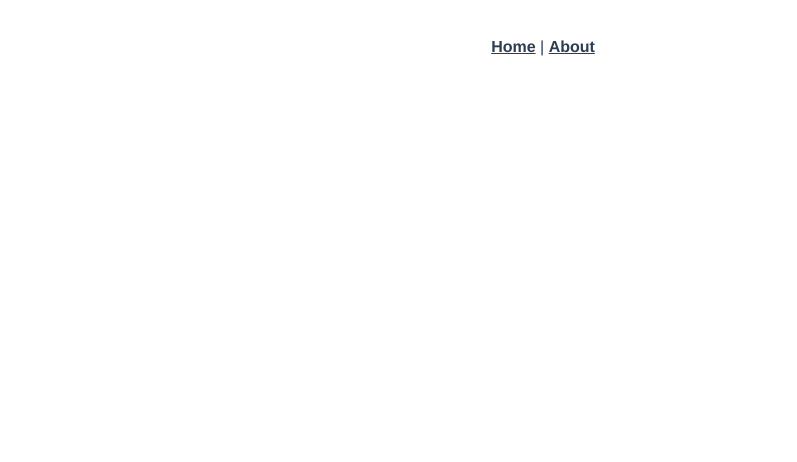
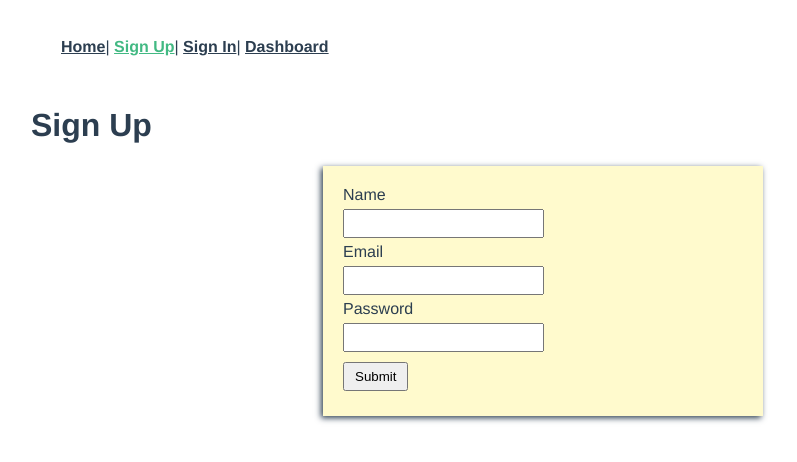
Before and after one commit to vary0005/final, a Vue app: page /signup in a window 1280 px wide. Shown: the top 462 px of the page, without its empty margins (97-894 px from the left). Built offline with nearby package versions, Linux system fonts and the light colour scheme.

Commit message:
initial commit - signup signin auth working

```diff
--- a/package.json
+++ b/package.json
@@ -8,6 +8,7 @@
     "lint": "vue-cli-service lint"
   },
   "dependencies": {
+    "axios": "^0.19.0",
     "core-js": "^2.6.5",
     "vue": "^2.6.10",
     "vue-router": "^3.0.3",
--- a/src/App.vue
+++ b/src/App.vue
@@ -1,20 +1,30 @@
 <template>
   <div id="app">
     <div id="nav">
-      <router-link to="/">Home</router-link> |
-      <router-link to="/about">About</router-link>
+      <router-link :to="{ name: 'home' }">Home</router-link>|
+      <router-link :to="{ name: 'signup' }">Sign Up</router-link>|
+      <router-link :to="{ name: 'signin' }">Sign In</router-link>|
+      <router-link :to="{ name: 'dashboard' }">Dashboard</router-link>
     </div>
+    <div class="error" v-if="error">{{ error }}</div>
     <router-view />
   </div>
 </template>
+<script>
+import { mapState } from "vuex";
+export default {
+  computed: mapState(["error"])
+};
+</script>
 
 <style>
 #app {
   font-family: "Avenir", Helvetica, Arial, sans-serif;
   -webkit-font-smoothing: antialiased;
   -moz-osx-font-smoothing: grayscale;
-  text-align: center;
   color: #2c3e50;
+  max-width: 1024px;
+  margin: 0 auto;
 }
 #nav {
   padding: 30px;
@@ -28,4 +38,8 @@
 #nav a.router-link-exact-active {
   color: #42b983;
 }
+.error {
+  background-color: rosybrown;
+  padding: 20px;
+}
 </style>
--- /dev/null
+++ b/src/axios-auth.js
@@ -0,0 +1,9 @@
+import axios from "axios";
+
+const instance = axios.create({
+  baseURL: "https://identitytoolkit.googleapis.com/v1/"
+});
+
+// instance.defaults.headers.common['SOMETHING'] = 'something'
+
+export default instance;
--- a/src/components/HelloWorld.vue
+++ /dev/null
@@ -1,114 +0,0 @@
-<template>
-  <div class="hello">
-    <h1>{{ msg }}</h1>
-    <p>
-      For a guide and recipes on how to configure / customize this project,<br />
-      check out the
-      <a href="https://cli.vuejs.org" target="_blank" rel="noopener"
-        >vue-cli documentation</a
-      >.
-    </p>
-    <h3>Installed CLI Plugins</h3>
-    <ul>
-      <li>
-        <a
-          href="https://github.com/vuejs/vue-cli/tree/dev/packages/%40vue/cli-plugin-babel"
-          target="_blank"
-          rel="noopener"
-          >babel</a
-        >
-      </li>
-      <li>
-        <a
-          href="https://github.com/vuejs/vue-cli/tree/dev/packages/%40vue/cli-plugin-eslint"
-          target="_blank"
-          rel="noopener"
-          >eslint</a
-        >
-      </li>
-    </ul>
-    <h3>Essential Links</h3>
-    <ul>
-      <li>
-        <a href="https://vuejs.org" target="_blank" rel="noopener">Core Docs</a>
-      </li>
-      <li>
-        <a href="https://forum.vuejs.org" target="_blank" rel="noopener"
-          >Forum</a
-        >
-      </li>
-      <li>
-        <a href="https://chat.vuejs.org" target="_blank" rel="noopener"
-          >Community Chat</a
-        >
-      </li>
-      <li>
-        <a href="https://twitter.com/vuejs" target="_blank" rel="noopener"
-          >Twitter</a
-        >
-      </li>
-      <li>
-        <a href="https://news.vuejs.org" target="_blank" rel="noopener">News</a>
-      </li>
-    </ul>
-    <h3>Ecosystem</h3>
-    <ul>
-      <li>
-        <a href="https://router.vuejs.org" target="_blank" rel="noopener"
-          >vue-router</a
-        >
-      </li>
-      <li>
-        <a href="https://vuex.vuejs.org" target="_blank" rel="noopener">vuex</a>
-      </li>
-      <li>
-        <a
-          href="https://github.com/vuejs/vue-devtools#vue-devtools"
-          target="_blank"
-          rel="noopener"
-          >vue-devtools</a
-        >
-      </li>
-      <li>
-        <a href="https://vue-loader.vuejs.org" target="_blank" rel="noopener"
-          >vue-loader</a
-        >
-      </li>
-      <li>
-        <a
-          href="https://github.com/vuejs/awesome-vue"
-          target="_blank"
-          rel="noopener"
-          >awesome-vue</a
-        >
-      </li>
-    </ul>
-  </div>
-</template>
-
-<script>
-export default {
-  name: "HelloWorld",
-  props: {
-    msg: String
-  }
-};
-</script>
-
-<!-- Add "scoped" attribute to limit CSS to this component only -->
-<style scoped>
-h3 {
-  margin: 40px 0 0;
-}
-ul {
-  list-style-type: none;
-  padding: 0;
-}
-li {
-  display: inline-block;
-  margin: 0 10px;
-}
-a {
-  color: #42b983;
-}
-</style>
--- a/src/router.js
+++ b/src/router.js
@@ -1,6 +1,9 @@
 import Vue from "vue";
 import Router from "vue-router";
 import Home from "./views/Home.vue";
+import SignUp from "./views/SignUp.vue";
+import SignIn from "./views/SignIn.vue";
+import Dashboard from "./views/Dashboard.vue";
 
 Vue.use(Router);
 
@@ -14,13 +17,19 @@ export default new Router({
       component: Home
     },
     {
-      path: "/about",
-      name: "about",
-      // route level code-splitting
-      // this generates a separate chunk (about.[hash].js) for this route
-      // which is lazy-loaded when the route is visited.
-      component: () =>
-        import(/* webpackChunkName: "about" */ "./views/About.vue")
+      path: "/signup",
+      name: "signup",
+      component: SignUp
+    },
+    {
+      path: "/signin",
+      name: "signin",
+      component: SignIn
+    },
+    {
+      path: "/dashboard",
+      name: "dashboard",
+      component: Dashboard
     }
   ]
 });
--- a/src/store.js
+++ b/src/store.js
@@ -1,10 +1,65 @@
 import Vue from "vue";
 import Vuex from "vuex";
+import axiosAuth from "./axios-auth";
 
 Vue.use(Vuex);
 
 export default new Vuex.Store({
-  state: {},
-  mutations: {},
-  actions: {}
+  state: {
+    idToken: null,
+    userId: null,
+    error: ""
+  },
+  mutations: {
+    AUTH_USER(state, userData) {
+      state.idToken = userData.token;
+      state.userId = userData.userId;
+    },
+    SET_ERROR(state, error) {
+      state.error = error;
+    }
+  },
+  actions: {
+    signUp({ commit }, authData) {
+      axiosAuth
+        .post("accounts:signUp?key=AIzaSyCNJAGKUvdgU-KooMb9wE1bfEBYllsqiKc", {
+          email: authData.email,
+          password: authData.password,
+          returnSecureToken: true
+        })
+        .then(res => {
+          console.log(res);
+          commit("AUTH_USER", {
+            token: res.data.idToken,
+            userId: res.data.localId
+          });
+        })
+        .catch(error => {
+          console.log(error.response.data.error.message);
+          commit("SET_ERROR", error.response.data.error.message);
+        });
+    },
+    signIn({ commit }, authData) {
+      axiosAuth
+        .post(
+          "accounts:signInWithPassword?key=AIzaSyCNJAGKUvdgU-KooMb9wE1bfEBYllsqiKc",
+          {
+            email: authData.email,
+            password: authData.password,
+            returnSecureToken: true
+          }
+        )
+        .then(res => {
+          console.log(res);
+          commit("AUTH_USER", {
+            token: res.data.idToken,
+            userId: res.data.localId
+          });
+        })
+        .catch(error => {
+          console.log(error.response.data.error.message);
+          commit("SET_ERROR", error.response.data.error.message);
+        });
+    }
+  }
 });
--- a/src/views/About.vue
+++ /dev/null
@@ -1,5 +0,0 @@
-<template>
-  <div class="about">
-    <h1>This is an about page</h1>
-  </div>
-</template>
--- /dev/null
+++ b/src/views/Dashboard.vue
@@ -0,0 +1,3 @@
+<template>
+  <h1>Dashboard</h1>
+</template>
--- a/src/views/Home.vue
+++ b/src/views/Home.vue
@@ -1,18 +1,11 @@
 <template>
   <div class="home">
-    <img alt="Vue logo" src="../assets/logo.png" />
-    <HelloWorld msg="Welcome to Your Vue.js App" />
+    <h1>Welcome to My App</h1>
+    <p>
+      Please, sign up if you are not a user. If you alreay have an account head
+      over to sign in.
+    </p>
   </div>
 </template>
 
-<script>
-// @ is an alias to /src
-import HelloWorld from "@/components/HelloWorld.vue";
-
-export default {
-  name: "home",
-  components: {
-    HelloWorld
-  }
-};
-</script>
+<script></script>
--- /dev/null
+++ b/src/views/SignIn.vue
@@ -0,0 +1,56 @@
+<template>
+  <div>
+    <h1>Sign In</h1>
+    <form @submit.prevent="onSubmit">
+      <div>
+        <label for="email">Email</label>
+        <input type="email" v-model="email" id="email" requried />
+      </div>
+      <div>
+        <label for="pass">Password</label>
+        <input type="password" v-model="pass" id="pass" requried />
+      </div>
+      <button type="submit">Submit</button>
+    </form>
+  </div>
+</template>
+<script>
+import { mapActions } from "vuex";
+export default {
+  data() {
+    return {
+      email: "",
+      pass: ""
+    };
+  },
+  methods: {
+    ...mapActions(["signIn"]),
+    onSubmit() {
+      const formData = {
+        email: this.email,
+        password: this.pass
+      };
+
+      this.signIn(formData);
+    }
+  }
+};
+</script>
+
+<style>
+form {
+  padding: 20px;
+  background: lemonchiffon;
+  box-shadow: -2px 2px 6px;
+  max-width: 400px;
+  margin: 0 auto;
+}
+label {
+  display: block;
+}
+input,
+button {
+  padding: 5px 10px;
+  margin: 5px 0;
+}
+</style>
--- /dev/null
+++ b/src/views/SignUp.vue
@@ -0,0 +1,62 @@
+<template>
+  <div>
+    <h1>Sign Up</h1>
+    <form @submit.prevent="onSubmit">
+      <div>
+        <label for="name">Name</label>
+        <input type="text" v-model="name" id="name" requried />
+      </div>
+      <div>
+        <label for="email">Email</label>
+        <input type="email" v-model="email" id="email" requried />
+      </div>
+      <div>
+        <label for="pass">Password</label>
+        <input type="password" v-model="pass" id="pass" requried />
+      </div>
+      <button type="submit">Submit</button>
+    </form>
+  </div>
+</template>
+<script>
+import { mapActions } from "vuex";
+export default {
+  data() {
+    return {
+      name: "",
+      email: "",
+      pass: ""
+    };
+  },
+  methods: {
+    ...mapActions(["signUp"]),
+    onSubmit() {
+      const formData = {
+        name: this.name,
+        email: this.email,
+        password: this.pass
+      };
+
+      this.signUp(formData);
+    }
+  }
+};
+</script>
+
+<style>
+form {
+  padding: 20px;
+  background: lemonchiffon;
+  box-shadow: -2px 2px 6px;
+  max-width: 400px;
+  margin: 0 auto;
+}
+label {
+  display: block;
+}
+input,
+button {
+  padding: 5px 10px;
+  margin: 5px 0;
+}
+</style>
```
Also changed, not shown: 1 other file (tests, documents, lock files or other folders).
